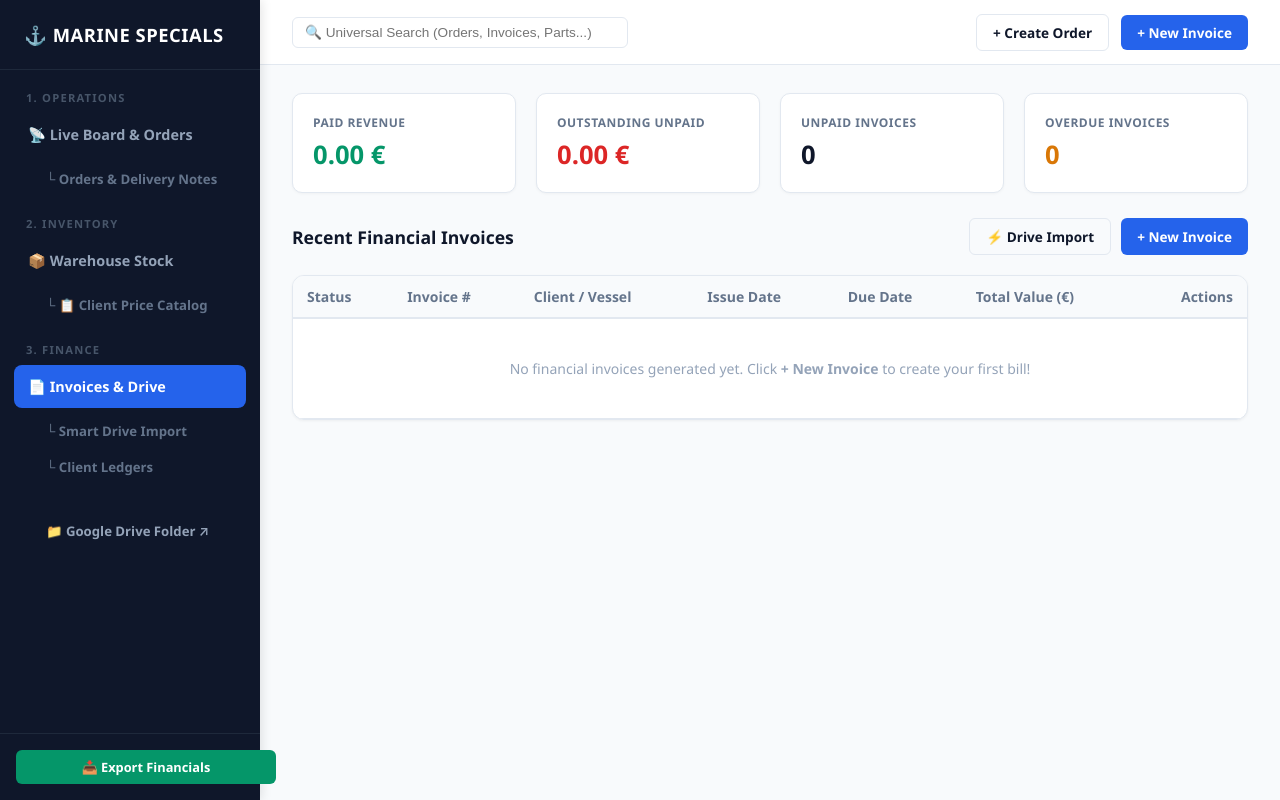
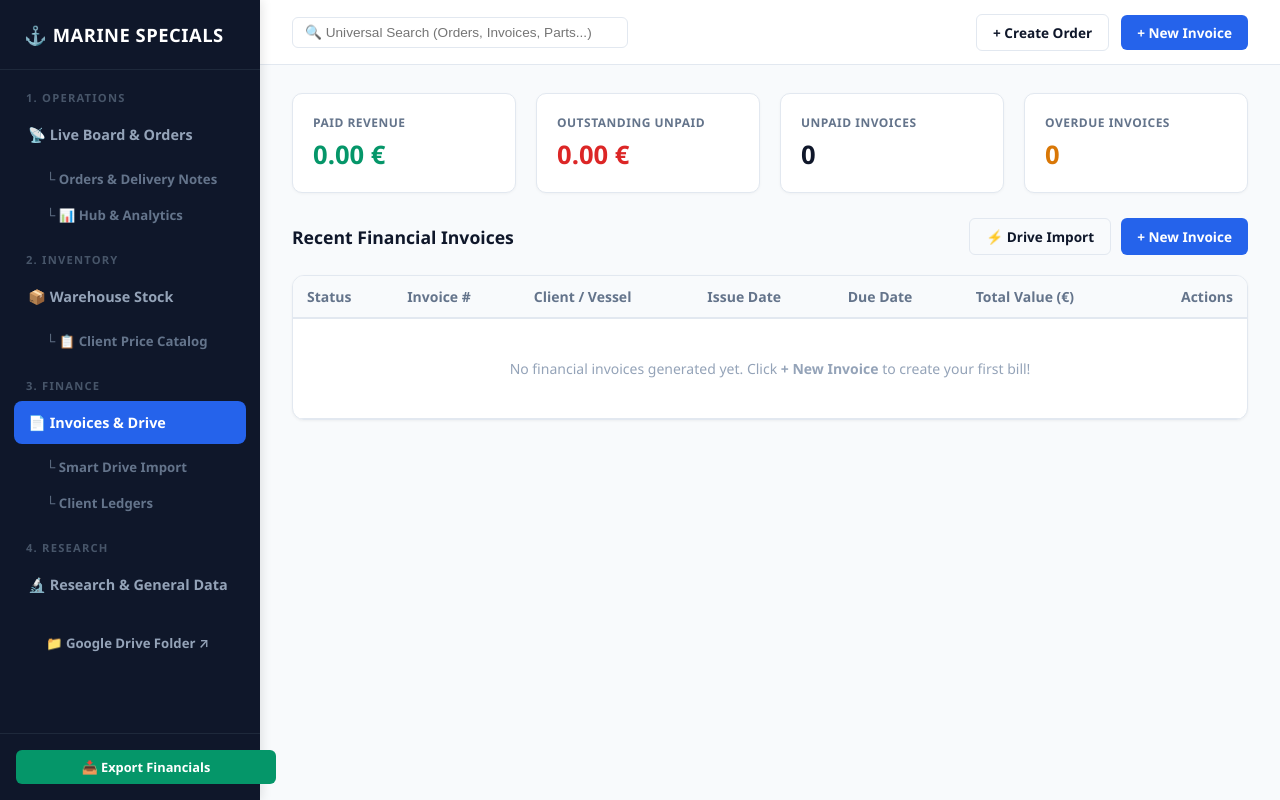
Before and after one commit to marinespecials/marine-parts-tracker, a Django app: page /finance/ in a window 1280 px wide. Run offline with Django 5.2, Linux system fonts and the light colour scheme; data that the repository does not hold is empty.

Commit message:
Integrated Research Hub into original sidebar layout under section 4

```diff
--- a/finance/templates/finance/base.html
+++ b/finance/templates/finance/base.html
@@ -55,6 +55,7 @@
             gap: 10px;
             border-bottom: 1px solid #1E293B;
             letter-spacing: 0.5px;
+            user-select: none;
         }
 
         .sidebar-menu {
@@ -229,6 +230,10 @@
                 <a href="{% url 'orders_dashboard' %}" class="sub-nav-item {% if request.resolver_match.url_name == 'orders_dashboard' or request.resolver_match.url_name == 'create_order' or request.resolver_match.url_name == 'order_detail' %}active{% endif %}">
                     <span>└ Orders & Delivery Notes</span>
                 </a>
+
+                <a href="{% url 'app_hub' %}" class="sub-nav-item {% if request.resolver_match.url_name == 'app_hub' or request.resolver_match.url_name == 'hub' %}active{% endif %}">
+                    <span>└ 📊 Hub & Analytics</span>
+                </a>
             </div>
 
             <!-- CORE VIEW 2: WAREHOUSE STOCK & CATALOG -->
@@ -260,8 +265,17 @@
                 </a>
             </div>
 
+            <!-- CORE VIEW 4: RESEARCH & GENERAL DATA -->
+            <div class="menu-section">
+                <div class="menu-section-title">4. Research</div>
+
+                <a href="{% url 'research_hub' %}" class="nav-item {% if request.resolver_match.url_name == 'research_hub' %}active{% endif %}">
+                    <span>🔬 Research & General Data</span>
+                </a>
+            </div>
+
             <!-- EXTERNAL DRIVE LINK -->
-            <div class="menu-section" style="margin-top: 30px;">
+            <div class="menu-section" style="margin-top: 20px;">
                 <a href="https://drive.google.com/drive/folders/17-QI8Ct2UwCgP7617tC2PhtGiVujWrLF?usp=drive_link" target="_blank" class="sub-nav-item" style="color: #94A3B8;">
                     <span>📁 Google Drive Folder ↗</span>
                 </a>
```
